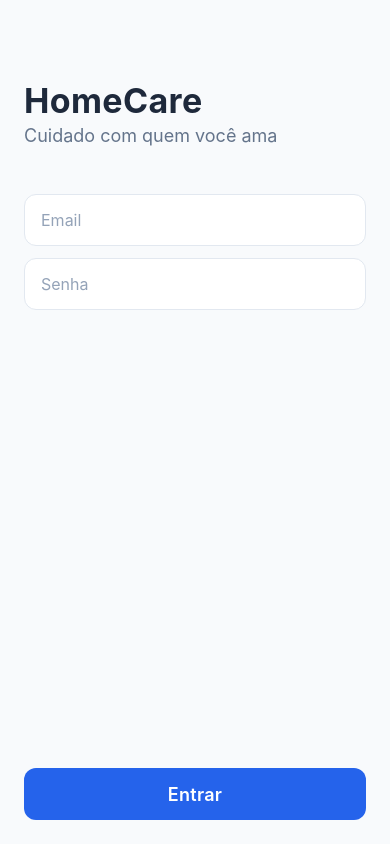
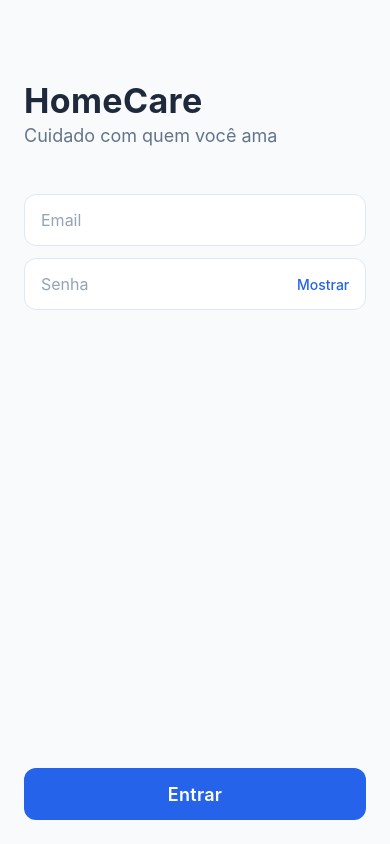
Before and after one commit to ICotias/generichomecare, a React Native app: screen /Login in a window 390 px wide. Built offline with nearby package versions, Linux system fonts and the light colour scheme; no server answers.

Commit message:
feat(ui): adicionar toggle de mostrar senha nos inputs de password

```diff
--- a/src/features/admin/screens/CreateNurseScreen.tsx
+++ b/src/features/admin/screens/CreateNurseScreen.tsx
@@ -21,6 +21,7 @@ import { colors, spacing, fontSize, borderRadius } from '../../../core/theme/the
 import { useAuthStore } from '../../../core/hooks/useAuth';
 import * as adminUserService from '../../../core/services/adminUserService';
 import type { RootStackParamList } from '../../../core/navigation/RootNavigator';
+import { PasswordInput } from '../../../shared/components/PasswordInput';
 
 type NavProp = NativeStackNavigationProp<RootStackParamList, 'CreateNurse'>;
 
@@ -250,14 +251,26 @@ export const CreateNurseScreen = () => {
                 onSubmitEditing: () => passwordRef.current?.focus(),
               })}
 
-              {renderField('password', 'Senha temporária', {
-                placeholder: 'Mínimo 8 caracteres',
-                textContentType: 'newPassword',
-                secureTextEntry: true,
-                ref: passwordRef,
-                returnKeyType: 'done',
-                onSubmitEditing: handleSubmit,
-              })}
+              <View style={styles.field}>
+                <Text style={styles.label}>Senha temporária</Text>
+                <PasswordInput
+                  ref={passwordRef}
+                  value={form.password}
+                  onChangeText={(value) => updateField('password', value)}
+                  placeholder="Mínimo 8 caracteres"
+                  textContentType="newPassword"
+                  returnKeyType="done"
+                  onSubmitEditing={handleSubmit}
+                  onFocus={() => setFocused('password')}
+                  onBlur={() => setFocused(null)}
+                  isFocused={focused === 'password'}
+                  hasError={!!errors.password}
+                  editable={!isSubmitting}
+                />
+                {errors.password ? (
+                  <Text style={styles.errorText}>{errors.password}</Text>
+                ) : null}
+              </View>
 
               {errors.general ? (
                 <Text style={styles.generalError}>{errors.general}</Text>
--- a/src/features/nurse/screens/LoginScreen.tsx
+++ b/src/features/nurse/screens/LoginScreen.tsx
@@ -14,6 +14,7 @@ import {
 import { useSafeAreaInsets } from 'react-native-safe-area-context';
 import { useAuthStore } from '../../../core/hooks/useAuth';
 import { colors, spacing, fontSize, borderRadius } from '../../../core/theme/theme';
+import { PasswordInput } from '../../../shared/components/PasswordInput';
 
 const ERROR_MESSAGES: Record<string, string> = {
   'auth/user-not-found': 'Email ou senha incorretos.',
@@ -99,15 +100,9 @@ export const LoginScreen = () => {
               />
             </View>
 
-            <View>
-              <TextInput
+            <PasswordInput
               ref={passwordRef}
-                style={[
-                  styles.input,
-                  focusedField === 'password' && styles.inputFocused,
-                ]}
               placeholder="Senha"
-                placeholderTextColor={colors.textMuted}
               value={password}
               onChangeText={(text) => {
                 setPassword(text);
@@ -115,13 +110,12 @@ export const LoginScreen = () => {
               }}
               onFocus={() => setFocusedField('password')}
               onBlur={() => setFocusedField(null)}
-                secureTextEntry
+              isFocused={focusedField === 'password'}
               textContentType="password"
               autoComplete="password"
               returnKeyType="done"
               onSubmitEditing={handleLogin}
             />
-            </View>
 
             {/* Inline Error */}
             {error ? (
--- /dev/null
+++ b/src/shared/components/PasswordInput.tsx
@@ -0,0 +1,85 @@
+import { forwardRef, useState } from 'react';
+import { View, TextInput, TouchableOpacity, Text, StyleSheet, TextInputProps, StyleProp, ViewStyle } from 'react-native';
+import { colors, spacing, fontSize, borderRadius } from '../../core/theme/theme';
+
+interface PasswordInputProps extends Omit<TextInputProps, 'secureTextEntry'> {
+  containerStyle?: StyleProp<ViewStyle>;
+  hasError?: boolean;
+  isFocused?: boolean;
+}
+
+/**
+ * TextInput de senha com botão "Mostrar/Ocultar".
+ * Mantém a API de TextInput (ref, onFocus, onBlur, etc).
+ */
+export const PasswordInput = forwardRef<TextInput, PasswordInputProps>(
+  ({ containerStyle, hasError, isFocused, style, ...rest }, ref) => {
+    const [visible, setVisible] = useState(false);
+
+    return (
+      <View
+        style={[
+          styles.wrapper,
+          isFocused && styles.wrapperFocused,
+          hasError && styles.wrapperError,
+          containerStyle,
+        ]}
+      >
+        <TextInput
+          ref={ref}
+          secureTextEntry={!visible}
+          autoCapitalize="none"
+          autoCorrect={false}
+          placeholderTextColor={colors.textMuted}
+          style={[styles.input, style]}
+          {...rest}
+        />
+        <TouchableOpacity
+          onPress={() => setVisible((v) => !v)}
+          hitSlop={8}
+          style={styles.toggle}
+          accessibilityRole="button"
+          accessibilityLabel={visible ? 'Ocultar senha' : 'Mostrar senha'}
+        >
+          <Text style={styles.toggleText}>{visible ? 'Ocultar' : 'Mostrar'}</Text>
+        </TouchableOpacity>
+      </View>
+    );
+  }
+);
+
+PasswordInput.displayName = 'PasswordInput';
+
+const styles = StyleSheet.create({
+  wrapper: {
+    flexDirection: 'row',
+    alignItems: 'center',
+    height: 52,
+    backgroundColor: colors.surface,
+    borderWidth: 1,
+    borderColor: colors.border,
+    borderRadius: borderRadius.md,
+    paddingHorizontal: spacing.md,
+  },
+  wrapperFocused: {
+    borderColor: colors.primary,
+    borderWidth: 1.5,
+  },
+  wrapperError: {
+    borderColor: colors.error,
+  },
+  input: {
+    flex: 1,
+    fontSize: fontSize.md,
+    color: colors.textPrimary,
+    paddingVertical: 0,
+  },
+  toggle: {
+    paddingLeft: spacing.sm,
+  },
+  toggleText: {
+    color: colors.primary,
+    fontSize: fontSize.sm,
+    fontWeight: '500',
+  },
+});
```
Also changed, not shown: 1 other file (tests, documents, lock files or other folders). Lines whose indentation alone changed are shown as unchanged.
